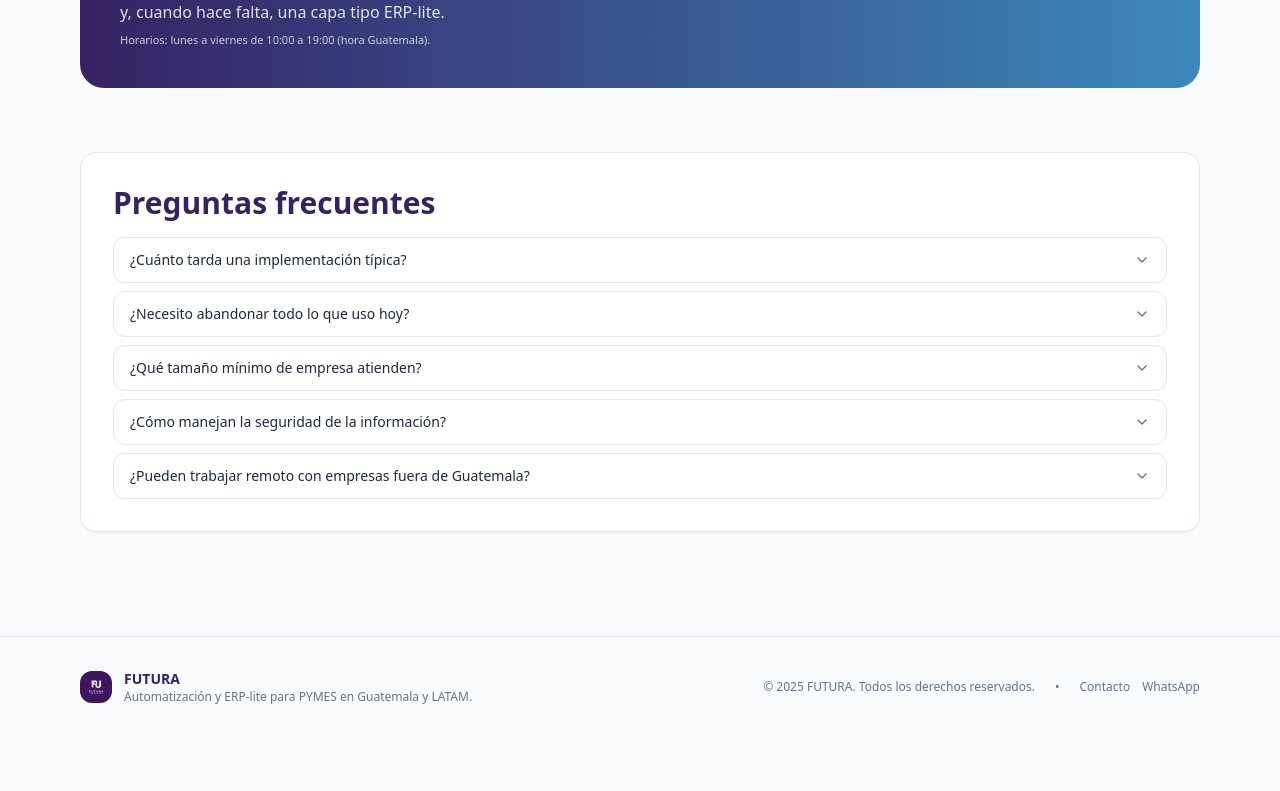
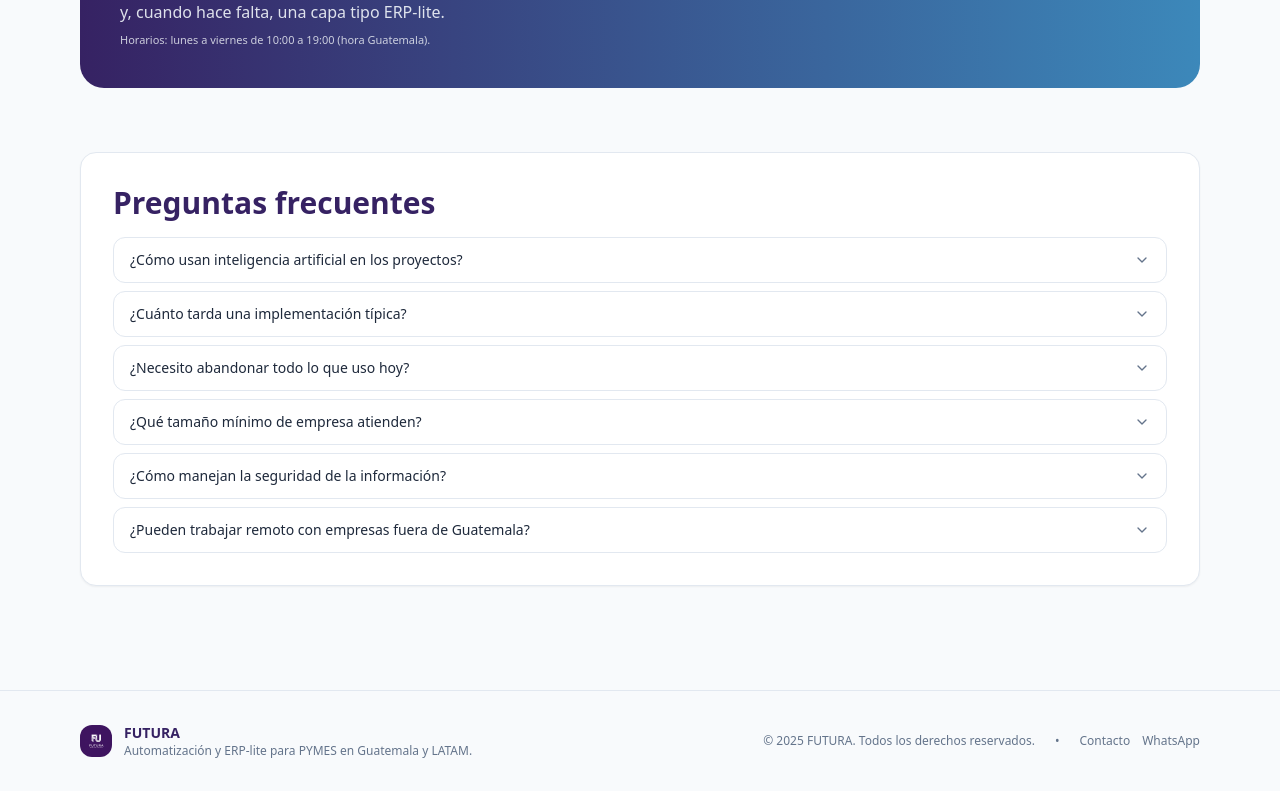
Before and after one commit to LuiisGo/futura-site, a Next.js app: page / in a window 1280 px wide. Shown: the part 5302-6093 px from the top of the page. Before the commit the page ends 6039 px from the top, so only its background shows below. Built offline with nearby package versions, Linux system fonts and the light colour scheme; no server answers.

Commit message:
Update FAQ.tsx

```diff
--- a/components/sections/FAQ.tsx
+++ b/components/sections/FAQ.tsx
@@ -6,12 +6,16 @@ import { FiChevronDown } from "react-icons/fi";
 
 const faqs = [
   {
+    q: "¿Cómo usan inteligencia artificial en los proyectos?",
+    a: "La IA no es un adorno: la usamos donde realmente suma valor. Por ejemplo, en bots que entienden lenguaje natural, asistentes internos que responden sobre tus procesos (RAG), clasificación automática de tickets y priorización, resúmenes de información clave y sugerencias basadas en tus datos operativos.",
+  },
+  {
     q: "¿Cuánto tarda una implementación típica?",
-    a: "Depende del alcance, pero un primer módulo funcional (por ejemplo inventarios + ventas) suele estar listo en semanas, no en meses. Trabajamos por sprints para que veas resultados rápido.",
+    a: "Depende del alcance, pero un primer módulo funcional (por ejemplo digitalización de un proceso clave + automatización básica) suele estar listo en semanas, no en meses. Trabajamos por sprints para que veas resultados rápido.",
   },
   {
     q: "¿Necesito abandonar todo lo que uso hoy?",
-    a: "No. Partimos de tus herramientas actuales (Google, WhatsApp, sistemas de facturación, etc.) y construimos alrededor. El objetivo es ordenar y conectar, no romper lo que ya funciona.",
+    a: "No. Partimos de tus herramientas actuales (papel, PDFs, Google, WhatsApp, sistemas de facturación, etc.) y construimos alrededor. El objetivo es ordenar, digitalizar y conectar, no romper lo que ya funciona. La inteligencia artificial se conecta a ese ecosistema, no lo reemplaza.",
   },
   {
     q: "¿Qué tamaño mínimo de empresa atienden?",
```
